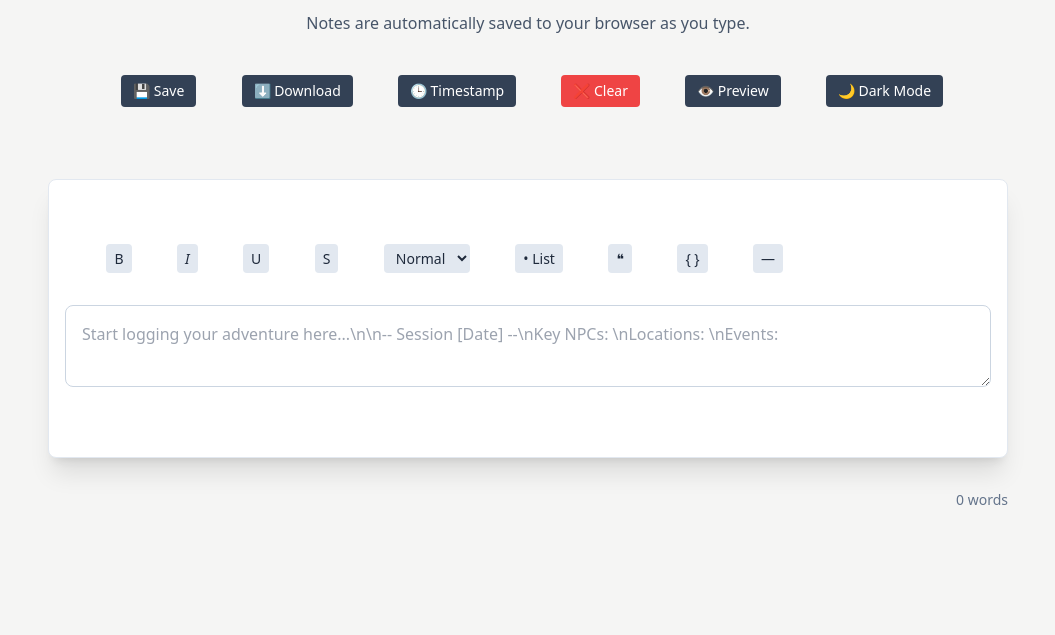
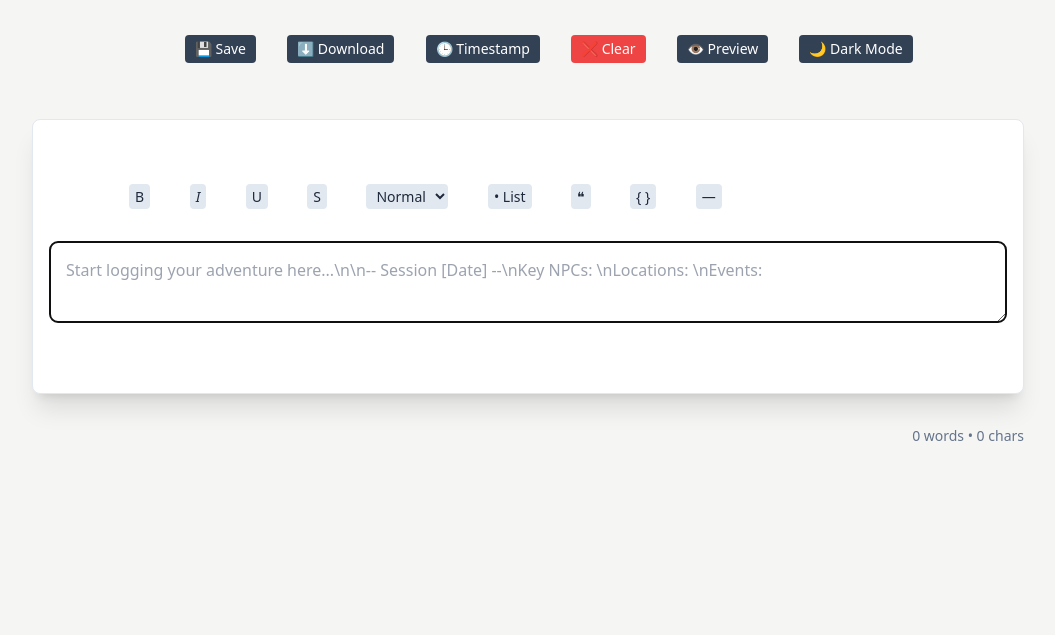
Before and after one commit to Nibbo1992/Throom, a plain HTML site: page sessionnotes.html in a window 1280 px wide. Shown: the part 165-800 px from the top of the page, without its empty margins (112-1167 px from the left). Drawn offline with nearby package versions, Linux system fonts and the light colour scheme.

Commit message:
Update sessionnotes.html

```diff
--- a/sessionnotes.html
+++ b/sessionnotes.html
@@ -12,9 +12,9 @@
       font-family: 'Inter', sans-serif;
       transition: background-color 0.4s, color 0.4s;
     }
-    /* Ensure both the notes area and preview panel have the same height */
+    /* INCREASED NOTES AREA HEIGHT by reducing the fixed offset from 300px to 250px */
     #notes-area, #preview {
-      height: calc(100vh - 300px);
+      height: calc(100vh - 250px);
       overflow-y: auto; /* Enable scrolling for long content */
       resize: none;
     }
@@ -57,37 +57,43 @@
   </style>
 </head>
 <body class="bg-stone-100 text-slate-800">
-  <div class="container mx-auto p-4 md:p-8 max-w-5xl">
-    <header class="text-center mb-6">
-      <h1 class="text-3xl md:text-4xl font-bold mb-2">Session Notes: The Stonebreaker's Journal</h1>
-      <p id="status-message" class="text-slate-600 dark-mode:text-slate-400 mb-4">Notes are automatically saved to your browser as you type.</p>
-      <div class="flex flex-wrap justify-center gap-2">
-        <button id="save-btn" class="px-3 py-1.5 text-sm bg-slate-700 text-white rounded hover:bg-slate-800">💾 Save</button>
-        <button id="download-btn" class="px-3 py-1.5 text-sm bg-slate-700 text-white rounded hover:bg-slate-800">⬇️ Download</button>
-        <button id="timestamp-btn" class="px-3 py-1.5 text-sm bg-slate-700 text-white rounded hover:bg-slate-800">🕒 Timestamp</button>
-        <button id="clear-btn" class="px-3 py-1.5 text-sm bg-red-500 text-white rounded hover:bg-red-600">❌ Clear</button>
-        <button id="preview-toggle" class="px-3 py-1.5 text-sm bg-slate-700 text-white rounded hover:bg-slate-800">👁️ Preview</button>
-        <button id="dark-toggle" class="px-3 py-1.5 text-sm bg-slate-700 text-white rounded hover:bg-slate-800">🌙 Dark Mode</button>
+
+  <div class="container mx-auto p-4 max-w-5xl">
+    <!-- REDUCED HEADER MARGIN FROM mb-4 to mb-2 -->
+    <header class="text-center mb-2">
+      <h1 class="text-2xl md:text-3xl font-bold mb-0">Session Notes: The Stonebreaker's Journal</h1>
+      <p id="status-message" class="text-slate-600 dark-mode:text-slate-400 text-xs mb-3">Notes are automatically saved to your browser as you type.</p>
+      <!-- REDUCED BUTTON GAP FROM gap-1 to gap-[1px] for minimal spacing -->
+      <div class="flex flex-wrap justify-center gap-[1px]">
+        <!-- REDUCED BUTTON PADDING FROM px-3 py-1.5 TO px-2.5 py-1 -->
+        <button id="save-btn" class="px-2.5 py-1 text-sm bg-slate-700 text-white rounded hover:bg-slate-800">💾 Save</button>
+        <button id="download-btn" class="px-2.5 py-1 text-sm bg-slate-700 text-white rounded hover:bg-slate-800">⬇️ Download</button>
+        <button id="timestamp-btn" class="px-2.5 py-1 text-sm bg-slate-700 text-white rounded hover:bg-slate-800">🕒 Timestamp</button>
+        <button id="clear-btn" class="px-2.5 py-1 text-sm bg-red-500 text-white rounded hover:bg-red-600">❌ Clear</button>
+        <button id="preview-toggle" class="px-2.5 py-1 text-sm bg-slate-700 text-white rounded hover:bg-slate-800">👁️ Preview</button>
+        <button id="dark-toggle" class="px-2.5 py-1 text-sm bg-slate-700 text-white rounded hover:bg-slate-800">🌙 Dark Mode</button>
       </div>
     </header>
 
     <div class="bg-white p-4 rounded-lg shadow-xl border border-slate-200">
       <div id="editor-container">
-        <div id="toolbar" class="flex flex-wrap gap-1 mb-2">
-          <button data-format="bold" title="Bold (Ctrl/Cmd+B)" class="toolbar-btn px-2 py-1 text-sm bg-slate-200 rounded">B</button>
-          <button data-format="italic" title="Italic (Ctrl/Cmd+I)" class="toolbar-btn px-2 py-1 text-sm italic bg-slate-200 rounded">I</button>
-          <button data-format="underline" title="Underline" class="toolbar-btn px-2 py-1 text-sm bg-slate-200 rounded">U</button>
-          <button data-format="strike" title="Strikethrough" class="toolbar-btn px-2 py-1 text-sm bg-slate-200 rounded">S</button>
-          <select id="heading-select" class="px-2 py-1 text-sm bg-slate-200 rounded">
+        <!-- REDUCED TOOLBAR GAP FROM gap-1 to gap-[1px] for minimal spacing -->
+        <div id="toolbar" class="flex flex-wrap gap-[1px] mb-2">
+          <!-- REDUCED TOOLBAR BUTTON PADDING FROM px-2 py-1 TO px-1.5 py-0.5 -->
+          <button data-format="bold" title="Bold (Ctrl/Cmd+B)" class="toolbar-btn px-1.5 py-0.5 text-sm bg-slate-200 rounded">B</button>
+          <button data-format="italic" title="Italic (Ctrl/Cmd+I)" class="toolbar-btn px-1.5 py-0.5 text-sm italic bg-slate-200 rounded">I</button>
+          <button data-format="underline" title="Underline" class="toolbar-btn px-1.5 py-0.5 text-sm bg-slate-200 rounded">U</button>
+          <button data-format="strike" title="Strikethrough" class="toolbar-btn px-1.5 py-0.5 text-sm bg-slate-200 rounded">S</button>
+          <select id="heading-select" class="px-1.5 py-0.5 text-sm bg-slate-200 rounded">
             <option value="">Normal</option>
             <option value="h1">H1</option>
             <option value="h2">H2</option>
             <option value="h3">H3</option>
           </select>
-          <button data-format="list" title="List" class="toolbar-btn px-2 py-1 text-sm bg-slate-200 rounded">• List</button>
-          <button data-format="quote" title="Quote" class="toolbar-btn px-2 py-1 text-sm bg-slate-200 rounded">❝</button>
-          <button data-format="code" title="Code Inline" class="toolbar-btn px-2 py-1 text-sm bg-slate-200 rounded">{ }</button>
-          <button data-format="divider" title="Divider" class="toolbar-btn px-2 py-1 text-sm bg-slate-200 rounded">―</button>
+          <button data-format="list" title="List" class="toolbar-btn px-1.5 py-0.5 text-sm bg-slate-200 rounded">• List</button>
+          <button data-format="quote" title="Quote" class="toolbar-btn px-1.5 py-0.5 text-sm bg-slate-200 rounded">❝</button>
+          <button data-format="code" title="Code Inline" class="toolbar-btn px-1.5 py-0.5 text-sm bg-slate-200 rounded">{ }</button>
+          <button data-format="divider" title="Divider" class="toolbar-btn px-1.5 py-0.5 text-sm bg-slate-200 rounded">―</button>
         </div>
         <textarea id="notes-area" class="w-full p-4 border border-slate-300 rounded-lg focus:ring-slate-500 focus:border-slate-500 text-slate-700 text-base" placeholder="Start logging your adventure here...\n\n-- Session [Date] --\nKey NPCs: \nLocations: \nEvents:"></textarea>
         <div id="preview" class="hidden w-full p-4 border border-slate-300 rounded-lg prose prose-slate max-w-none"></div>
@@ -132,6 +138,27 @@
         updateWordCount();
         notesArea.focus(); // Auto-focus on load for seamless start
       };
+
+      // FIX: Added the missing downloadNotes function
+      const downloadNotes = () => {
+        const text = notesArea.value;
+        const filename = 'DnD_Session_Notes_' + new Date().toISOString().slice(0, 10) + '.md';
+
+        // Create a Blob containing the text content as Markdown
+        const blob = new Blob([text], { type: 'text/markdown;charset=utf-8' });
+        const url = URL.createObjectURL(blob);
+
+        // Create a temporary anchor element to trigger the download
+        const a = document.createElement('a');
+        a.href = url;
+        a.download = filename;
+
+        // Trigger the download and clean up
+        document.body.appendChild(a);
+        a.click();
+        document.body.removeChild(a);
+        URL.revokeObjectURL(url);
+      };
 
       const handleClear = () => {
         const modalId = 'clear-modal';
@@ -184,8 +211,6 @@
             modal.querySelector('div').classList.add('scale-100');
         }, 10);
       };
-
-      // ... (other helper functions like insertAtCursor, handleKeyDown, etc. remain the same) ...
 
       const insertAtCursor = (before, after = before) => {
         const start = notesArea.selectionStart;
@@ -293,7 +318,8 @@
         tagMap.forEach((id, tag) => {
             const tagWithAt = `@${tag}`;
             // The target span uses the ID and highlights the tag.
-            const targetSpan = `<span id="${id}" class="scroll-target font-bold bg-yellow-100 text-yellow-800 dark-mode:bg-yellow-900/50 p-0.5 rounded">${tagWithAt}</span>`;
+            // Using a slightly stronger background here for visibility
+            const targetSpan = `<span id="${id}" class="scroll-target font-bold bg-yellow-200 text-yellow-900 dark-mode:bg-yellow-700/50 p-0.5 rounded">${tagWithAt}</span>`;
 
             // Find the first index of the raw tag string in the rendered HTML
             const firstIndex = renderedHtml.indexOf(tagWithAt);
```
